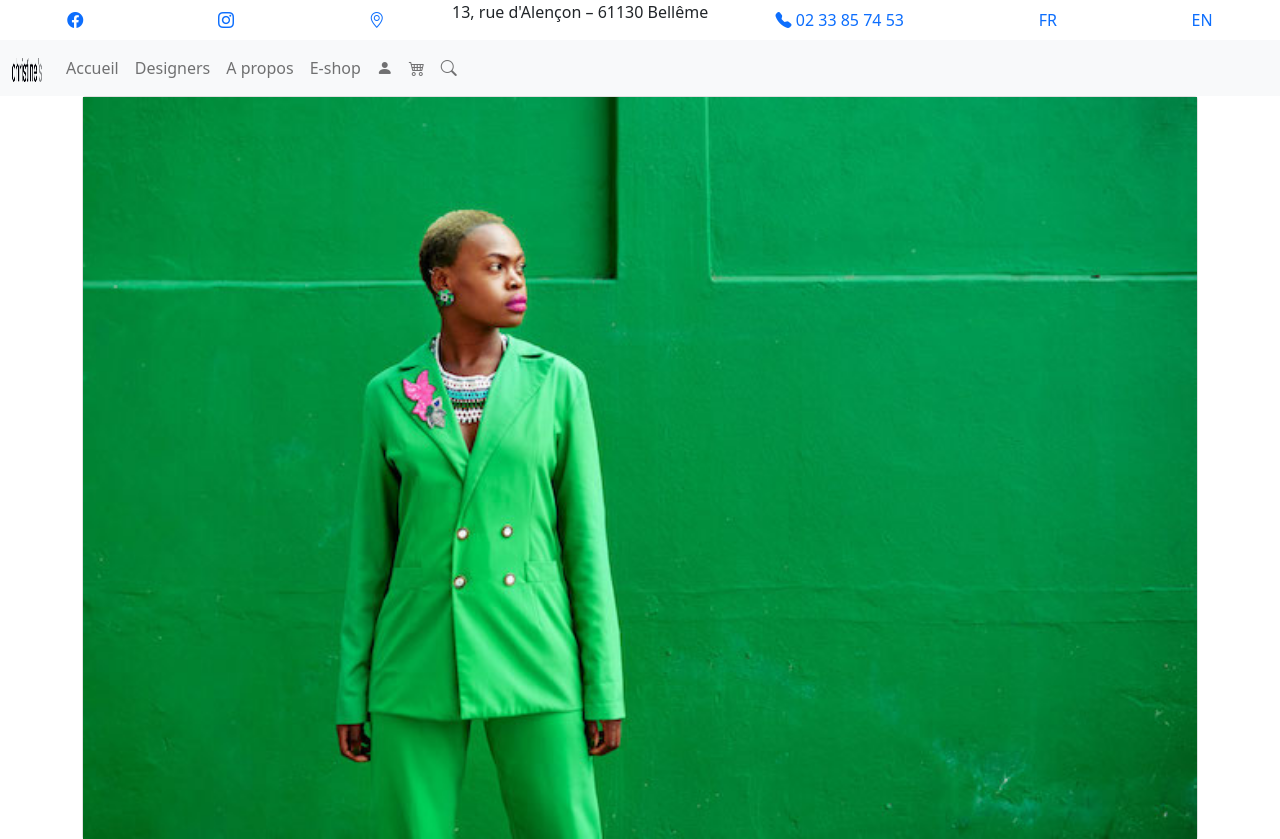
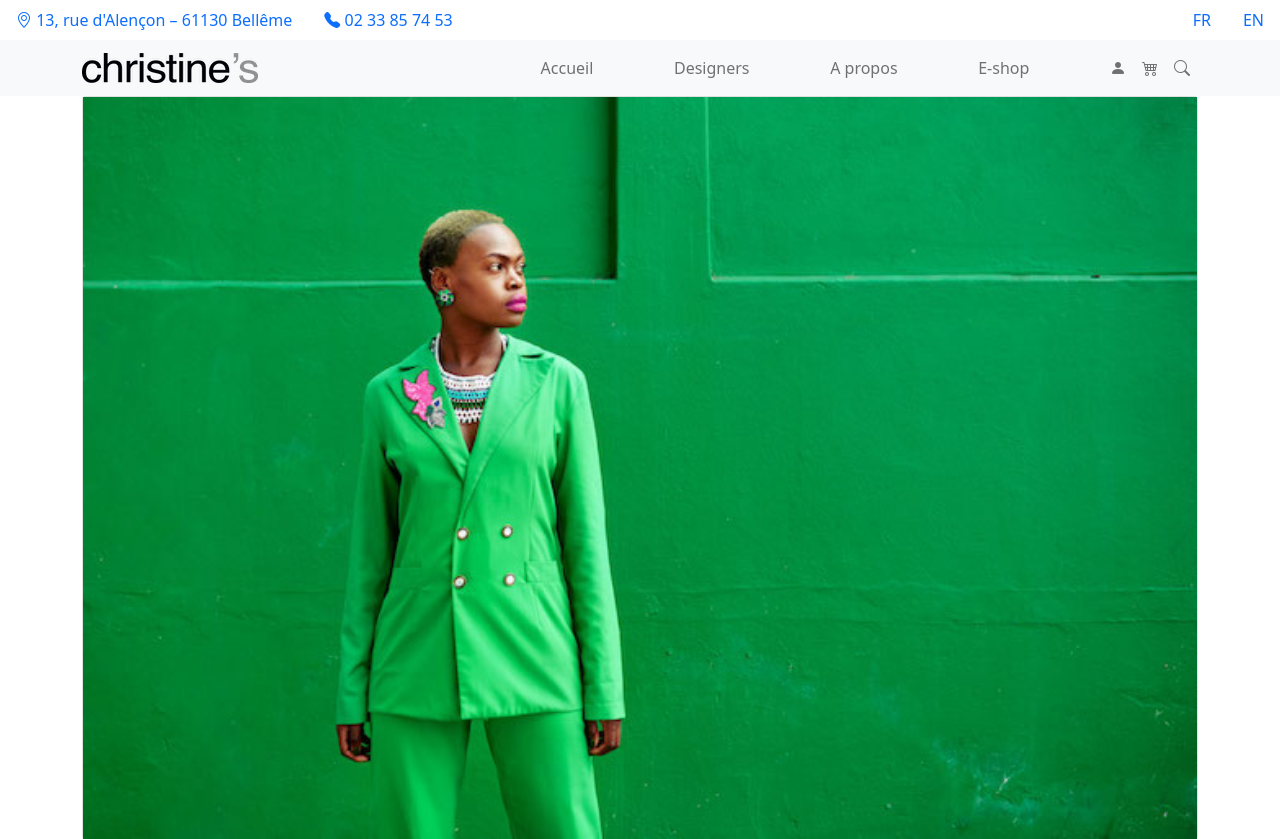
Before and after one commit to LaurentVillate/christineStore, a PHP site: page / in a window 1280 px wide. Shown: the top 839 px of the page. Run offline with PHP 8.4, Linux system fonts and the light colour scheme; some libraries are stand-ins or nearby versions; some web fonts are replaced.

Commit message:
mise en forme du header et menu. Ajout du carousel

```diff
--- a/Views/header.php
+++ b/Views/header.php
@@ -7,7 +7,7 @@
 <head>
   <meta charset="UTF-8">
   <meta name="viewport" content="width=device-width,initial-scale=1.0">
-    <title>PDO</title>
+  <title>christine</title>
   <link href="https://cdn.jsdelivr.net/npm/bootstrap@5.0.2/dist/css/bootstrap.min.css" rel="stylesheet"
     integrity="sha384-EVSTQN3/azprG1Anm3QDgpJLIm9Nao0Yz1ztcQTwFspd3yD65VohhpuuCOmLASjC" crossorigin="anonymous" />
   <link rel="stylesheet" href="https://cdn.jsdelivr.net/npm/bootstrap-icons@1.7.1/font/bootstrap-icons.css">
@@ -19,33 +19,48 @@
 <body>
   <header>
     <nav class="nav nav-pills flex-column flex-sm-row">
-  <a class="flex-sm-fill text-sm-center nav-link" aria-current="page" href="#"><i class="bi bi-facebook"></i></a>
-  <a class="flex-sm-fill text-sm-center nav-link" href="#"><i class="bi bi-instagram"></i></a>
-  <a class="flex-sm-fill text-sm-center nav-link" href="#"><i class="bi bi-geo-alt"></i></a>
-  <li class="nav-item">13, rue d'Alençon – 61130 Bellême</li>
-  <a class="flex-sm-fill text-sm-center nav-link" href="#"><i class="bi bi-telephone-fill"></i> 02 33 85 74 53</a>
-  <a class="flex-sm-fill text-sm-center nav-link" href="index.php?lang=fr">FR</a>
-  <a class="flex-sm-fill text-sm-center nav-link" href="index.php?lang=en">EN</a>
+      <div class="d-flex flex-grow-1">
+        <!--<a class="nav-link" href="#"><i class="bi bi-facebook"></i></a>
+        <a class="nav-link" href="#"><i class="bi bi-instagram"></i></a>-->
+        <a class="nav-link" href="#"><i class="bi bi-geo-alt"></i> 13, rue d'Alençon – 61130 Bellême</a>
+        <a class="nav-link" href="#"><i class="bi bi-telephone-fill"></i> 02 33 85 74 53</a>
+      </div>
+      <a class="nav-link" href="index.php?lang=fr">FR</a>
+      <a class="nav-link" href="index.php?lang=en">EN</a>
     </nav>
   </header>
   <nav class="navbar navbar-expand-lg navbar-light bg-light">
-  <div class="container-fluid">
-  <a class="navbar-brand" href="#">
-      <img src="public/img/christine-logo-white-small.png" alt="" width="30" height="24" class="">
+    <div class="container">
+
+      <a class="navbar-brand d-flex flex-grow-1" href="#">
+        <img src="public/img/christine-logo-white-small.png" alt="">
       </a>
-    <button class="navbar-toggler" type="button" data-bs-toggle="collapse" data-bs-target="#navbarNavAltMarkup" aria-controls="navbarNavAltMarkup" aria-expanded="false" aria-label="Toggle navigation">
+      <button class="navbar-toggler" type="button" data-bs-toggle="collapse" data-bs-target="#navbarNavAltMarkup"
+        aria-controls="navbarNavAltMarkup" aria-expanded="false" aria-label="Toggle navigation">
         <span class="navbar-toggler-icon"></span>
       </button>
       <div class="collapse navbar-collapse" id="navbarNavAltMarkup">
-      <div class="navbar-nav">
+        <div class="navbar-nav justify-content-between" style="width:100%">
           <a class="nav-link" href="#"><?=$lang['home']?></a>
           <a class="nav-link" href="#"><?=$lang['designers']?></a>
           <a class="nav-link" href="#"><?=$lang['about']?></a>
           <a class="nav-link" href="#"><?=$lang['shop']?></a>
+          <ul class="nav justify-content-sm-end">
+            <li class="nav-item">
               <a class="nav-link" href="#"><i class="bi bi-person-fill"></i></a>
+            </li>
+            <li class="nav-item">
               <a class="nav-link" href="#"><i class="bi bi-cart4"></i></a>
+            </li>
+            <li class="nav-item">
               <a class="nav-link" href="#"><i class="bi bi-search"></i></i></a>
+            </li>
+          </ul>
+          <!--<a class="nav-link" href="#"><i class="bi bi-person-fill"></i></a>
+          <a class="nav-link" href="#"><i class="bi bi-cart4"></i></a>
+          <a class="nav-link" href="#"><i class="bi bi-search"></i></i></a>-->
         </div>
+
       </div>
     </div>
   </nav>
```
Lines whose indentation alone changed are shown as unchanged.
